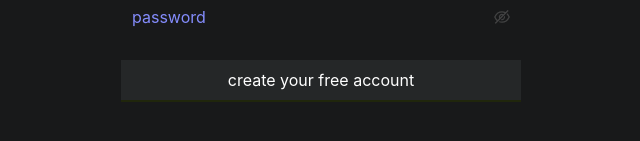
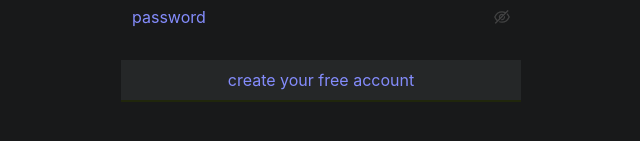
Before and after one commit to matheuslc/social-graph, a React (Vite) app: page /signup in a window 1280 px wide. Shown: the part 421-562 px from the top of the page, without its empty margins (319-959 px from the left). Built offline with nearby package versions, Linux system fonts and the light colour scheme; no server answers.

Commit message:
feat: redirect to login by default (#3) #minor

```diff
--- a/src/App.css
+++ b/src/App.css
@@ -10,11 +10,15 @@ body {
 }
 
 .logo:hover {
-  filter: drop-shadow(0 0 2em #646cffaa);
+  filter: drop-shadow(0 0 2em #646cffaa)
 }
 
 .logo.react:hover {
-  filter: drop-shadow(0 0 2em #61dafbaa);
+  filter: drop-shadow(0 0 2em #61dafbaa)
+}
+
+button > span {
+  color: #848CFC
 }
 
 @keyframes logo-spin {
```
Also changed, not shown: src/main.jsx (+6 -2 lines).
